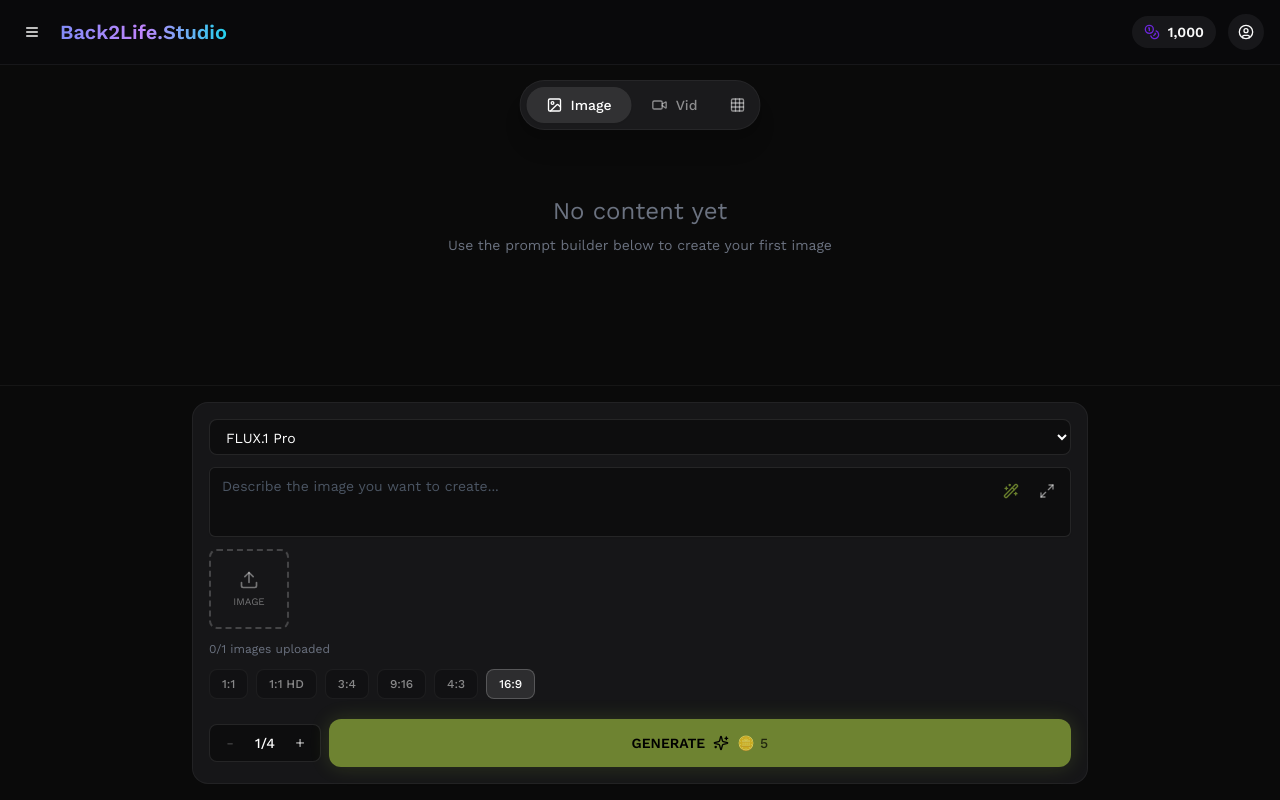
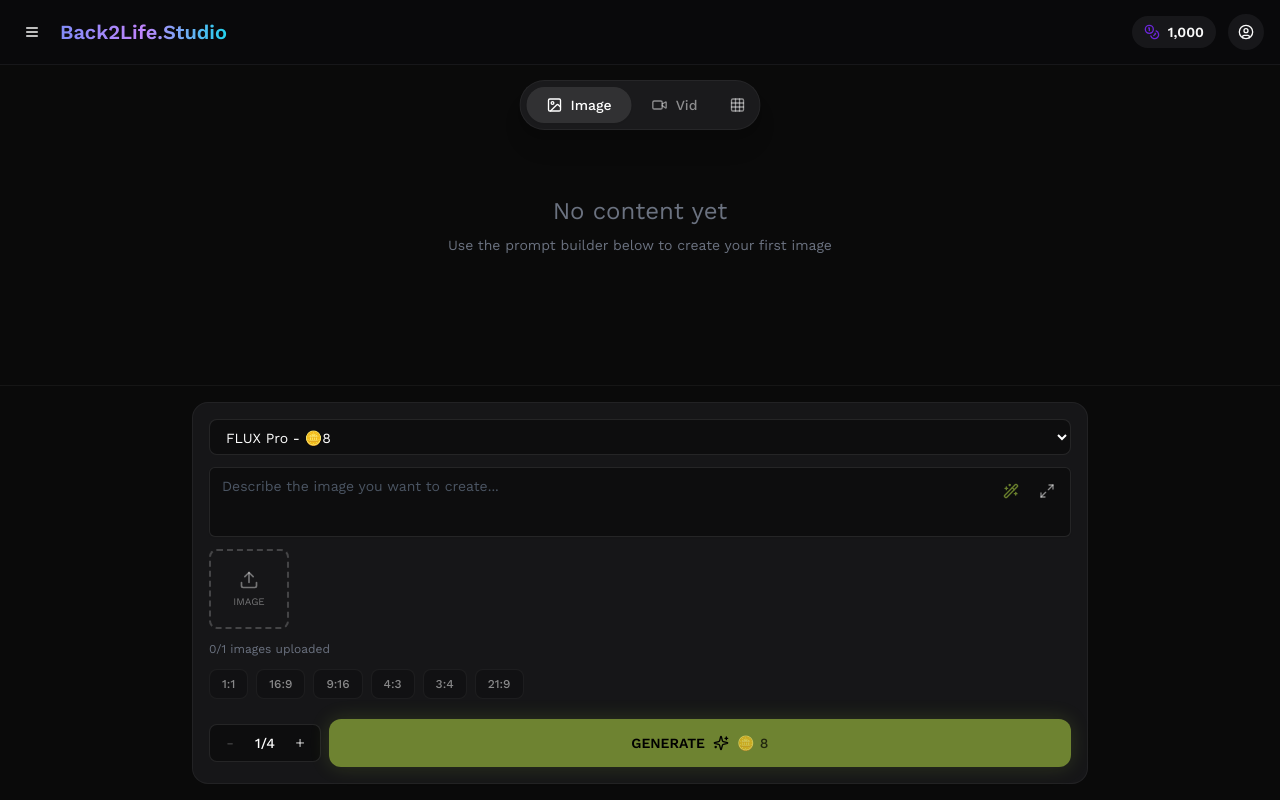
Before and after one commit to ashinstinct/sg-3f9e0639-0e46-47e0-ba87-cf415efaed8a-1774293159, a Next.js app: page /images/generate in a window 1280 px wide. Built offline with nearby package versions, Linux system fonts and the light colour scheme.

Commit message:
feat(generate): add image models and group dropdown options

```diff
--- a/src/pages/images/generate.tsx
+++ b/src/pages/images/generate.tsx
@@ -23,81 +23,224 @@ export default function ImageGenerate() {
   const [expandedPrompt, setExpandedPrompt] = useState(false);
   const [isEnhancing, setIsEnhancing] = useState(false);
 
-  // Model configurations with exact fal.ai specs
-  const imageModels = [
+  // Image models organized by company
+  const imageModelGroups = [
+    {
+      company: "FLUX",
+      models: [
+        {
+          id: "flux-pro-1.1",
+          name: "FLUX Pro 1.1",
+          logo: "/logos/flux.svg",
+          maxImages: 1,
+          aspectRatios: ["1:1", "16:9", "9:16", "4:3", "3:4", "21:9"],
+          credits: 10,
+          maxBatch: 4
+        },
         {
           id: "flux-pro",
-      name: "FLUX.1 Pro",
+          name: "FLUX Pro",
           logo: "/logos/flux.svg",
           maxImages: 1,
-      aspectRatios: ["square", "square_hd", "portrait_4_3", "portrait_16_9", "landscape_4_3", "landscape_16_9"],
+          aspectRatios: ["1:1", "16:9", "9:16", "4:3", "3:4", "21:9"],
+          credits: 8,
+          maxBatch: 4
+        },
+        {
+          id: "flux-dev",
+          name: "FLUX Dev",
+          logo: "/logos/flux.svg",
+          maxImages: 1,
+          aspectRatios: ["1:1", "16:9", "9:16", "4:3", "3:4", "21:9"],
           credits: 5,
           maxBatch: 4
         },
         {
-      id: "flux-dev",
-      name: "FLUX.1 Dev",
+          id: "flux-schnell",
+          name: "FLUX Schnell",
           logo: "/logos/flux.svg",
           maxImages: 1,
-      aspectRatios: ["square", "square_hd", "portrait_4_3", "portrait_16_9", "landscape_4_3", "landscape_16_9"],
+          aspectRatios: ["1:1", "16:9", "9:16", "4:3", "3:4", "21:9"],
           credits: 3,
           maxBatch: 4
         },
         {
-      id: "flux-schnell",
-      name: "FLUX.1 Schnell",
+          id: "flux-realism",
+          name: "FLUX Realism",
           logo: "/logos/flux.svg",
           maxImages: 1,
-      aspectRatios: ["square", "square_hd", "portrait_4_3", "portrait_16_9", "landscape_4_3", "landscape_16_9"],
-      credits: 1,
+          aspectRatios: ["1:1", "16:9", "9:16", "4:3", "3:4"],
+          credits: 8,
+          maxBatch: 4
+        }
+      ]
+    },
+    {
+      company: "Nano Banana",
+      models: [
+        {
+          id: "nano-banana-2",
+          name: "Nano Banana 2",
+          logo: "/logos/nano-banana.svg",
+          maxImages: 1,
+          aspectRatios: ["1:1", "16:9", "9:16", "4:3", "3:4", "21:9"],
+          credits: 6,
           maxBatch: 4
         },
         {
-      id: "flux-pro-1.1-ultra",
-      name: "FLUX.1.1 Pro Ultra",
-      logo: "/logos/flux.svg",
+          id: "nano-banana-1.5-pro",
+          name: "Nano Banana 1.5 Pro",
+          logo: "/logos/nano-banana.svg",
           maxImages: 1,
-      aspectRatios: ["21:9", "16:9", "4:3", "1:1", "3:4", "9:16", "9:21"],
-      credits: 8,
-      maxBatch: 1
+          aspectRatios: ["1:1", "16:9", "9:16", "4:3", "3:4"],
+          credits: 5,
+          maxBatch: 4
+        }
+      ]
     },
+    {
+      company: "Stable Diffusion",
+      models: [
+        {
+          id: "sd-3.5-large",
+          name: "SD 3.5 Large",
+          logo: "/logos/stability.svg",
+          maxImages: 1,
+          aspectRatios: ["1:1", "16:9", "9:16", "4:3", "3:4", "21:9", "9:21"],
+          credits: 5,
+          maxBatch: 4
+        },
+        {
+          id: "sd-xl",
+          name: "SDXL",
+          logo: "/logos/stability.svg",
+          maxImages: 1,
+          aspectRatios: ["1:1", "16:9", "9:16", "4:3", "3:4"],
+          credits: 3,
+          maxBatch: 4
+        }
+      ]
+    },
+    {
+      company: "Google",
+      models: [
+        {
+          id: "imagen-4",
+          name: "Imagen 4",
+          logo: "/logos/google.svg",
+          maxImages: 0,
+          aspectRatios: ["1:1", "16:9", "9:16", "4:3", "3:4"],
+          credits: 12,
+          maxBatch: 4
+        }
+      ]
+    },
+    {
+      company: "Grok",
+      models: [
+        {
+          id: "grok-1.5-image",
+          name: "Grok 1.5 Image",
+          logo: "/logos/grok.svg",
+          maxImages: 1,
+          aspectRatios: ["1:1", "16:9", "9:16", "4:3", "3:4"],
+          credits: 10,
+          maxBatch: 4
+        }
+      ]
+    },
+    {
+      company: "Seedream",
+      models: [
+        {
+          id: "seedream-4.5",
+          name: "Seedream 4.5",
+          logo: "/logos/seedream.svg",
+          maxImages: 1,
+          aspectRatios: ["1:1", "16:9", "9:16", "4:3", "3:4"],
+          credits: 7,
+          maxBatch: 4
+        },
+        {
+          id: "seedream-4.5-turbo",
+          name: "Seedream 4.5 Turbo",
+          logo: "/logos/seedream.svg",
+          maxImages: 1,
+          aspectRatios: ["1:1", "16:9", "9:16", "4:3", "3:4"],
+          credits: 5,
+          maxBatch: 4
+        }
+      ]
+    },
+    {
+      company: "Recraft",
+      models: [
         {
           id: "recraft-v3",
           name: "Recraft V3",
           logo: "/logos/recraft.svg",
           maxImages: 0,
-      aspectRatios: ["1:1", "16:9", "9:16", "4:3", "3:4", "3:2", "2:3"],
-      credits: 4,
+          aspectRatios: ["1:1", "16:9", "9:16", "4:3", "3:4", "21:9", "9:21"],
+          credits: 6,
+          maxBatch: 4
+        }
+      ]
+    },
+    {
+      company: "Ideogram",
+      models: [
+        {
+          id: "ideogram-v2",
+          name: "Ideogram V2",
+          logo: "/logos/ideogram.svg",
+          maxImages: 0,
+          aspectRatios: ["1:1", "16:9", "9:16", "4:3", "3:4", "10:16", "16:10", "3:2", "2:3"],
+          credits: 7,
           maxBatch: 4
         },
         {
-      id: "stable-diffusion-3-5-large",
-      name: "Stable Diffusion 3.5 Large",
-      logo: "/logos/stability.svg",
-      maxImages: 1,
-      aspectRatios: ["21:9", "16:9", "4:3", "1:1", "3:4", "9:16", "9:21"],
-      credits: 4,
+          id: "ideogram-v1",
+          name: "Ideogram V1",
+          logo: "/logos/ideogram.svg",
+          maxImages: 0,
+          aspectRatios: ["1:1", "16:9", "9:16", "4:3", "3:4", "10:16", "16:10"],
+          credits: 5,
           maxBatch: 4
+        }
+      ]
     },
+    {
+      company: "Playground",
+      models: [
+        {
+          id: "playground-v2.5",
+          name: "Playground V2.5",
+          logo: "/logos/playground.svg",
+          maxImages: 0,
+          aspectRatios: ["1:1", "16:9", "9:16", "4:3", "3:4"],
+          credits: 5,
+          maxBatch: 4
+        }
+      ]
+    },
+    {
+      company: "AuraFlow",
+      models: [
         {
           id: "auraflow",
           name: "AuraFlow",
           logo: "/logos/auraflow.svg",
           maxImages: 0,
           aspectRatios: ["1:1", "16:9", "9:16", "4:3", "3:4"],
-      credits: 2,
-      maxBatch: 4
-    },
-    {
-      id: "ideogram-v2",
-      name: "Ideogram V2",
-      logo: "/logos/ideogram.svg",
-      maxImages: 0,
-      aspectRatios: ["1:1", "16:9", "9:16", "4:3", "3:4", "3:2", "2:3", "16:10", "10:16"],
-      credits: 3,
+          credits: 4,
           maxBatch: 4
         }
+      ]
+    }
   ];
+
+  // Flatten for easy lookup
+  const imageModels = imageModelGroups.flatMap(group => group.models);
 
   const currentModel = imageModels.find(m => m.id === selectedModel) || imageModels[0];
   const creditCost = currentModel.credits * numImages;
@@ -297,17 +440,17 @@ export default function ImageGenerate() {
                     onChange={(e) => {
                       setSelectedModel(e.target.value);
                       setUploadedImages([]);
-                      const newModel = imageModels.find(m => m.id === e.target.value);
-                      if (newModel && !newModel.aspectRatios.includes(aspectRatio)) {
-                        setAspectRatio(newModel.aspectRatios[0]);
-                      }
                     }}
                     className="flex-1 bg-black/40 text-white border border-white/10 rounded-lg px-3 py-2 text-sm focus:border-[#c5f04a]/50 focus:ring-[#c5f04a]/20 outline-none"
                   >
-                    {imageModels.map(model => (
+                    {imageModelGroups.map(group => (
+                      <optgroup key={group.company} label={group.company}>
+                        {group.models.map(model => (
                           <option key={model.id} value={model.id}>
-                        {model.name}
+                            {model.name} - 🪙{model.credits}
                           </option>
+                        ))}
+                      </optgroup>
                     ))}
                   </select>
                 </div>
```
Lines whose indentation alone changed are shown as unchanged.
